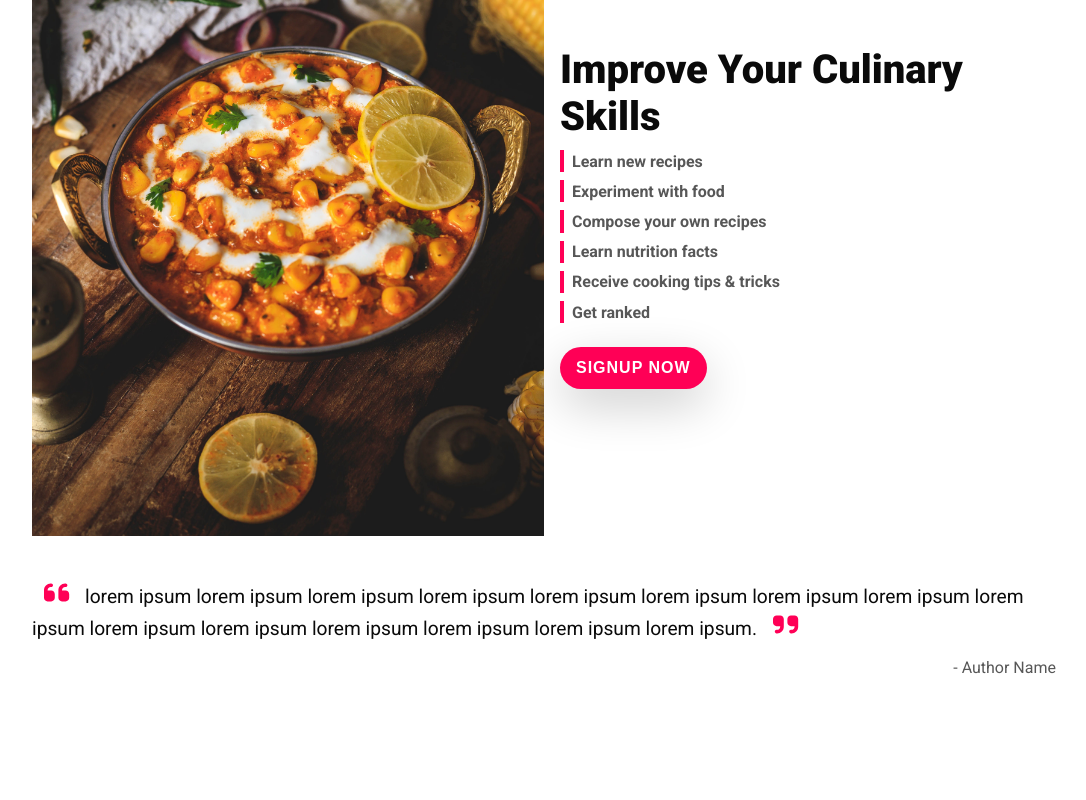
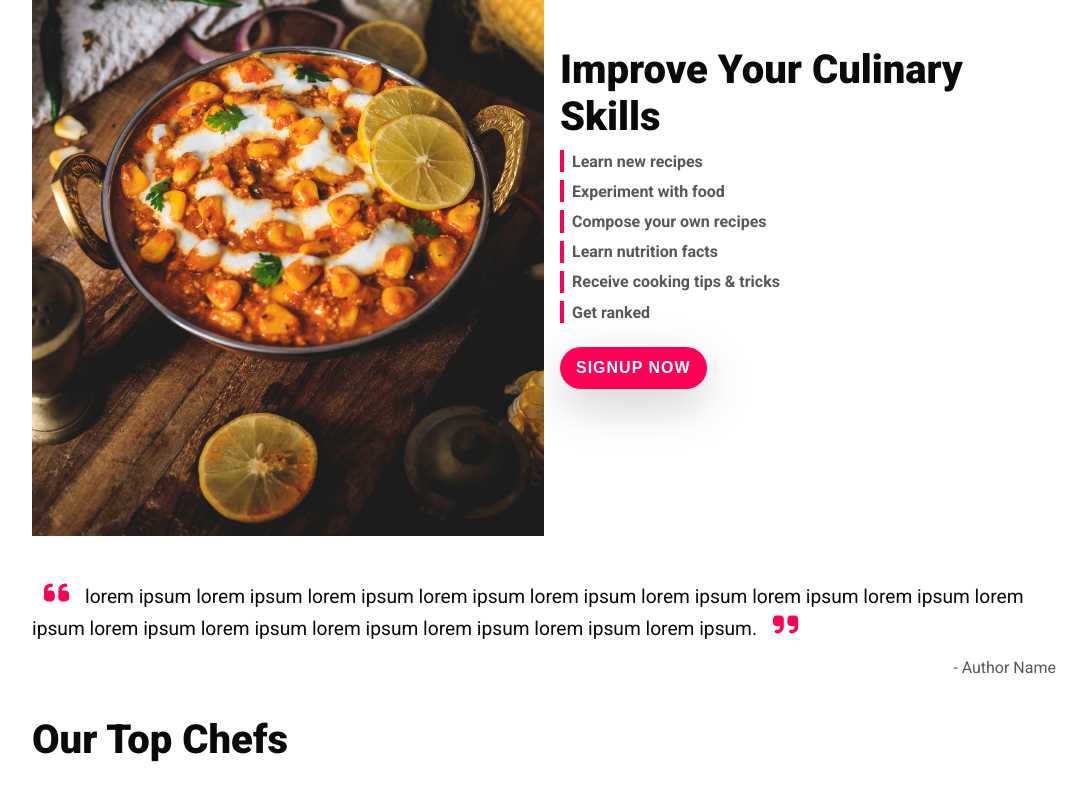
Before and after one commit to Renaldas0/Recipes-App_React, a React (Create React App) app in the folder recipe-app/: page / in a window 1280 px wide. Shown: the part 673-1473 px from the top of the page, without its empty margins (96-1182 px from the left). Before the commit the page ends 1427 px from the top, so only its background shows below. Built offline with nearby package versions, Linux system fonts and the light colour scheme.

Commit message:
begin chef section

```diff
--- a/recipe-app/src/App.js
+++ b/recipe-app/src/App.js
@@ -2,6 +2,7 @@ import NavBar from "./components/navbar";
 import HeroSection from "./components/hero-section";
 import ImproveSkills from "./components/improveSkills";
 import QuoteSection from "./components/quoteSection";
+import ChefsSection from "./components/chefsSection";
 
 function App() {
   return (
@@ -11,6 +12,7 @@ function App() {
         <HeroSection />
         <ImproveSkills />
         <QuoteSection />
+        <ChefsSection />
       </div>
     </div>
   );
--- /dev/null
+++ b/recipe-app/src/components/chefsSection.js
@@ -0,0 +1,12 @@
+function ChefsSection() {
+    return (
+        <div className="section chefs">
+            <h1 className="title">Our top chefs</h1>
+            <div className="chefs-container">
+
+            </div>
+        </div>
+    )
+}
+
+export default ChefsSection;
--- a/recipe-app/src/styles/index.scss
+++ b/recipe-app/src/styles/index.scss
@@ -93,27 +93,9 @@ img {
 
 @import "partials/improve-skills.scss";
 
-.section.quote {
-    display: block;
+@import "partials/quote-section.scss";
 
-    .quote-text {
-        font-size: 1.2em;
-        line-height: 1.3;
-        color: var(--text-color);
-
-        svg {
-            color: var(--primary-color);
-            font-size: 1.5em;
-            margin: 0 .4em;
-        }
-    }
-
-    .quote-author {
-        color: var(--text-light);
-        text-align: right;
-        margin-top: 1em;
-    }
-}
+.section.chefs {}
 
 .main {
     padding-block: 3vw;
--- /dev/null
+++ b/recipe-app/src/styles/partials/quote-section.scss
@@ -0,0 +1,21 @@
+.section.quote {
+    display: block;
+
+    .quote-text {
+        font-size: 1.2em;
+        line-height: 1.3;
+        color: var(--text-color);
+
+        svg {
+            color: var(--primary-color);
+            font-size: 1.5em;
+            margin: 0 .4em;
+        }
+    }
+
+    .quote-author {
+        color: var(--text-light);
+        text-align: right;
+        margin-top: 1em;
+    }
+}
```
Also changed, not shown: recipe-app/src/components/chefCard.js (added, +13 -0 lines).
